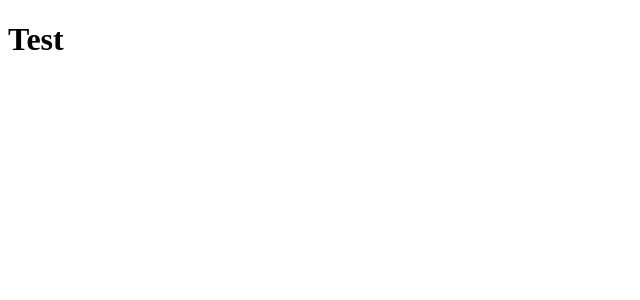
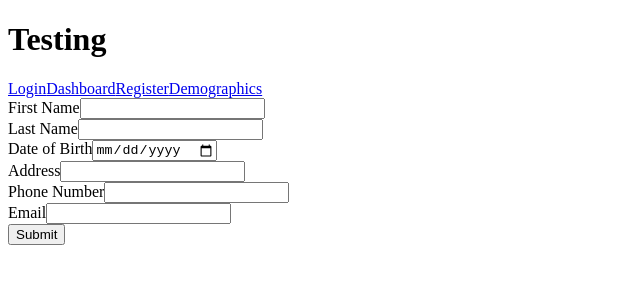
Before and after one commit to Maximoe2588/EMRProject, a React (Create React App) app: page /demographics in a window 1280 px wide. Before the commit this address had no page. Shown: the top 300 px of the page, without its empty margins (0-640 px from the left). Built offline with nearby package versions, Linux system fonts and the light colour scheme.

Commit message:
add demographics form

```diff
--- a/src/App.js
+++ b/src/App.js
@@ -1,14 +1,27 @@
 import React from 'react';
-import { BrowserRouter as Router, Routes, Route } from 'react-router-dom';
+import { BrowserRouter as Router, Routes, Route, Navigate, Link } from 'react-router-dom';
 import Login from './pages/Login';
+import Registration from './pages/Registration';
+import Dashboard from './pages/Dashboard';
+import DemographicsForm from './pages/DemographicsForm';
 
 function App() {
   return (
 
     <Router>
-      <h1>Test</h1>
+      <h1>Testing</h1>
+      <nav>
+        <Link to="/login">Login</Link>
+        <Link to="/dashboard">Dashboard</Link>
+        <Link to="/register">Register</Link>
+        <Link to="/demographics">Demographics</Link>
+      </nav>
       <Routes>
         <Route path="/login" element={<Login />} />
+        <Route path="/dashboard" element={<Dashboard />} />
+        <Route path="/register" element={<Registration />} />
+        <Route path="/demographics" element={<DemographicsForm />} />
+        <Route path="/" element={<Navigate to="/login" />} />
       </Routes>
     </Router>
   );
--- /dev/null
+++ b/src/components/Button.js
@@ -0,0 +1,11 @@
+import React from 'react';
+
+function Button({ text, onClick, ...props }) {
+  return (
+    <button onClick={onClick} {...props}>
+      {text}
+    </button>
+  );
+}
+
+export default Button;
--- /dev/null
+++ b/src/components/Input.js
@@ -0,0 +1,19 @@
+import React from 'react';
+
+function Input({ label, type, name, value, onChange, ...props }) {
+  return (
+    <div className="input-field">
+      <label htmlFor={name}>{label}</label>
+      <input
+        type={type}
+        name={name}
+        id={name}
+        value={value}
+        onChange={onChange}
+        {...props}
+      />
+    </div>
+  );
+}
+
+export default Input;
--- /dev/null
+++ b/src/pages/Dashboard.js
@@ -0,0 +1,15 @@
+// src/pages/Dashboard.js
+import React from 'react';
+
+function Dashboard() {
+  return (
+    <div>
+      <h2>Welcome to the Dashboard!</h2>
+      <div>Your Profile Overview</div>
+      <div>Your Activities</div>
+      <div>Your Notifications</div>
+    </div>
+  );
+}
+
+export default Dashboard;
--- /dev/null
+++ b/src/pages/DemographicsForm.js
@@ -0,0 +1,98 @@
+import React, { useState } from 'react';
+import Input from '../components/Input';
+import Button from '../components/Button';
+
+function DemographicsForm() {
+  const [formData, setFormData] = useState({
+    firstName: '',
+    lastName: '',
+    dob: '',
+    address: '',
+    phoneNumber: '',
+    email: ''
+  });
+
+
+  const [isEditing, setIsEditing] = useState(true);
+
+  const handleChange = (e) => {
+    setFormData({
+      ...formData,
+      [e.target.name]: e.target.value
+    });
+  };
+
+
+  const handleSubmit = (e) => {
+    e.preventDefault();
+    // Handle form submission logic here.
+  };
+
+  const handleEdit = () => {
+    setIsEditing(true);
+  };
+
+  return (
+    <div>
+      {isEditing ? (
+        <form onSubmit={handleSubmit}>
+          <Input
+            label="First Name"
+            type="text"
+            name="firstName"
+            value={formData.firstName}
+            onChange={handleChange}
+          />
+          <Input
+            label="Last Name"
+            type="text"
+            name="lastName"
+            value={formData.lastName}
+            onChange={handleChange}
+          />
+          <Input
+            label="Date of Birth"
+            type="date"
+            name="dob"
+            value={formData.dob}
+            onChange={handleChange}
+          />
+          <Input
+            label="Address"
+            type="text"
+            name="address"
+            value={formData.address}
+            onChange={handleChange}
+          />
+          <Input
+            label="Phone Number"
+            type="tel"
+            name="phoneNumber"
+            value={formData.phoneNumber}
+            onChange={handleChange}
+          />
+          <Input
+            label="Email"
+            type="email"
+            name="email"
+            value={formData.email}
+            onChange={handleChange}
+          />
+          <Button text="Submit" type="submit" />
+        </form>
+      ) : (
+        <div>
+          <p>First Name: {formData.firstName}</p>
+          <p>Last Name: {formData.lastName}</p>
+          <p>Date of Birth: {formData.dob}</p>
+          <p>Address: {formData.address}</p>
+          <p>Phone Number: {formData.phoneNumber}</p>
+          <p>Email: {formData.email}</p>
+          <Button text="Edit" onClick={handleEdit} />
+        </div>
+      )}
+    </div>
+  );
+}
+
+export default DemographicsForm;
--- a/src/services/authService.js
+++ b/src/services/authService.js
@@ -4,6 +4,11 @@ const authService = {
         console.log('Logging in', username, password);
         return Promise.resolve();
     },
+    register: async(username, password) => {
+        console.log('Registering', username, password);
+
+    return Promise.resolve();
+    }
 };
 
   export default authService;
```
